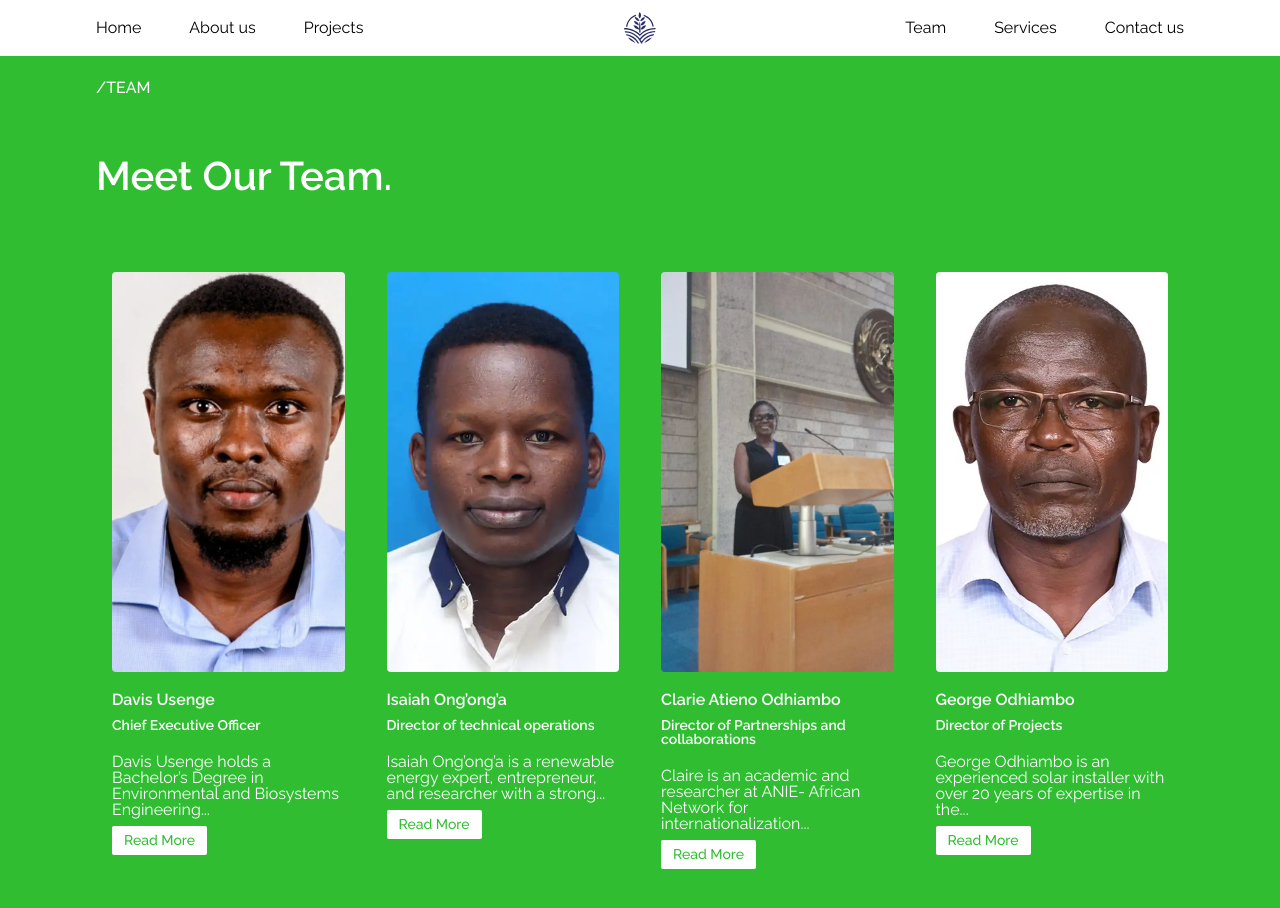
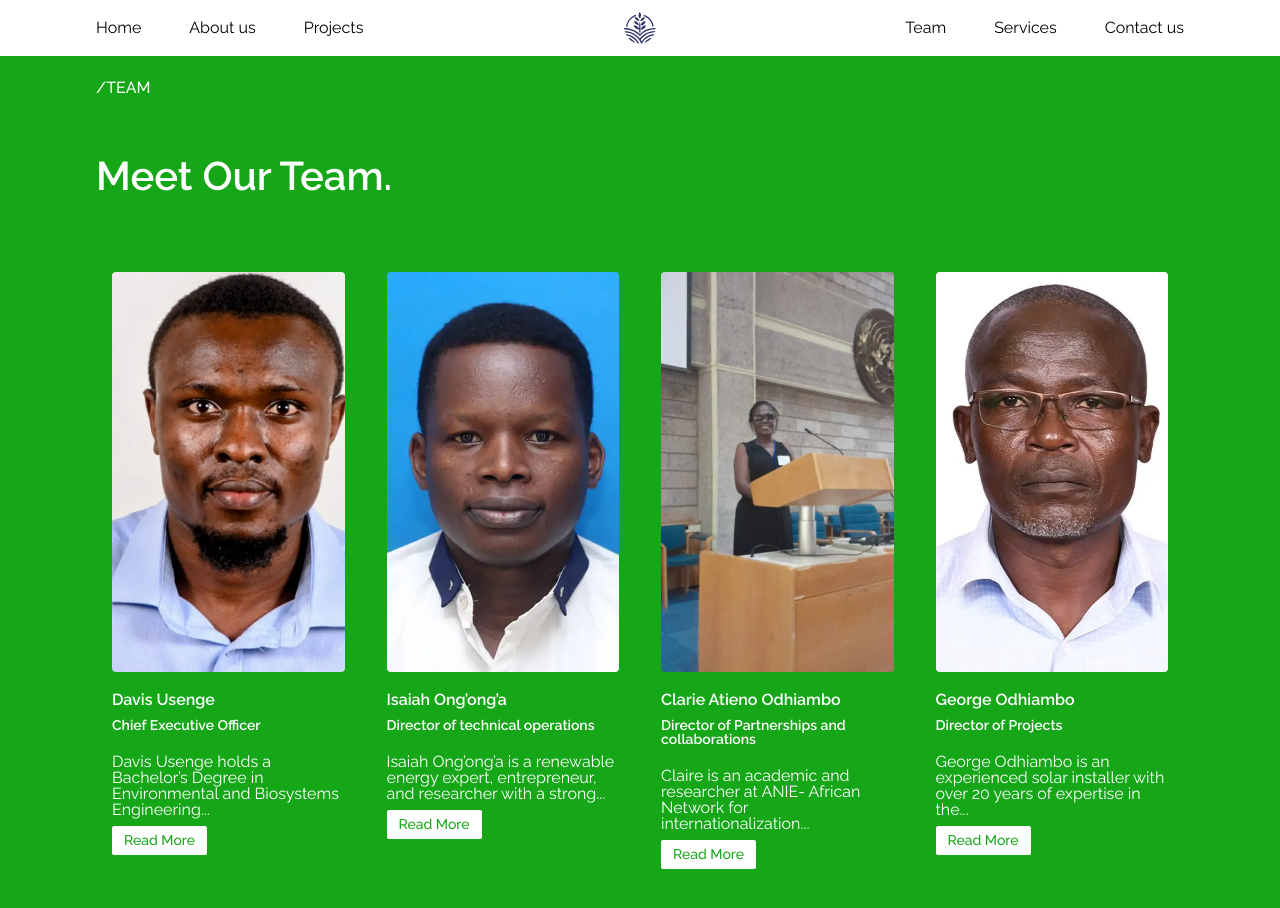
Before and after one commit to Paulvitalis200/greenovex-test, a React (Vite) app: page /team in a window 1280 px wide. Shown: the top 908 px of the page. Built offline with nearby package versions, Linux system fonts and the light colour scheme.

Commit message:
Update colors

```diff
--- a/src/components/Footer.tsx
+++ b/src/components/Footer.tsx
@@ -6,7 +6,7 @@ import { BsTwitterX } from "react-icons/bs";
 
 const Footer = () => {
   return (
-    <div className="min-h-[20vh] p-8 md:p-8 lg:px-24 flex flex-col items-center font-raleway bg-[#30BD32]">
+    <div className="min-h-[20vh] p-8 md:p-8 lg:px-24 flex flex-col items-center font-raleway bg-[#16A718]">
       <div className="w-full flex md:justify-start gap-80">
         <div className="flex flex-col gap-4 md:gap-8 text-white">
           <img src="/static/images/Greenovex-white.svg" className="w-30 md:w-40"/>
--- a/src/components/Projects.tsx
+++ b/src/components/Projects.tsx
@@ -71,10 +71,10 @@ const Projects: React.FC = () => {
         </h2>
         <div className="hidden md:flex gap-2">
           <button onClick={scrollPrev}>
-            <HiArrowLeftCircle className="text-[#30BD32] text-[57px]" />
+            <HiArrowLeftCircle className="text-[#16A718] text-[57px]" />
           </button>
           <button onClick={scrollNext}>
-            <HiArrowRightCircle className="text-[#30BD32] text-[57px]" />
+            <HiArrowRightCircle className="text-[#16A718] text-[57px]" />
           </button>
         </div>
       </div>
@@ -100,7 +100,7 @@ const Projects: React.FC = () => {
                         .replace(/\s+/g, "-")
                         .toLowerCase()}`}
                     >
-                      <button className="mt-3 bg-green-600 text-white px-4 py-2 rounded-md hover:bg-green-700 transition cursor-pointer">
+                      <button className="mt-3 bg-[#16A718] text-white px-4 py-2 rounded-md hover:bg-green-700 transition cursor-pointer">
                         Read more
                       </button>
                     </Link>
--- a/src/components/Services.tsx
+++ b/src/components/Services.tsx
@@ -56,7 +56,7 @@ const Services: React.FC = () => {
   return (
     <section
       id="services"
-      className="min-h-screen flex flex-col bg-[#30BD32] text-white py-25 px-10 md:px-20 lg:px-27 md:py-22 font-raleway"
+      className="min-h-screen flex flex-col bg-[#16A718] text-white py-25 px-10 md:px-20 lg:px-27 md:py-22 font-raleway"
     >
       <div className="absolute top-0 right-0 left-0 w-full z-50">
         <NavigationBar />
--- a/src/components/Team.tsx
+++ b/src/components/Team.tsx
@@ -152,7 +152,7 @@ const TeamSection: React.FC = () => {
             </div>
 
         </Modal>}
-    <section id="team" className="min-h-[70vh] p-10 py-24 md:p-16 lg:py-20 lg:px-24 gap-2 flex flex-col bg-[#30BD32]">
+    <section id="team" className="min-h-[70vh] p-10 py-24 md:p-16 lg:py-20 lg:px-24 gap-2 flex flex-col bg-[#16A718]">
       <div className="absolute top-0 right-0 left-0 w-full z-50">
         <NavigationBar />
       </div>
@@ -190,7 +190,7 @@ const TeamSection: React.FC = () => {
                 <p className="hidden md:block font-regular font-raleway md:mt-4  text-[16px] leading-[100%] tracking-[0%] text-white">
                   {member.about}
                 </p>
-                <button className="bg-white text-[#30BD32] py-1 text-[14px] rounded-xs font-medium mt-2 cursor-pointer font-raleway px-3" onClick={() => handleOpen(member.id)}>Read More</button>
+                <button className="bg-white text-[#16A718] py-1 text-[14px] rounded-xs font-medium mt-2 cursor-pointer font-raleway px-3" onClick={() => handleOpen(member.id)}>Read More</button>
               </div>
               {/* <BsFillArrowUpRightCircleFill
                 className="text-white bg-white rounded-full h-[24px] w-[24px] cursor-pointer transition-transform transform hover:scale-110 md:h-[40px] md:w-[40px] md:mr-8 mb-9 md:hidden"
--- a/src/components/hero.tsx
+++ b/src/components/hero.tsx
@@ -86,7 +86,7 @@ const Hero: React.FC = () => {
           }}
         >
 
-            <button className="bg-[#30BD32] hover:bg-green-600 text-white font-medium rounded-md px-6 py-2 mt-8 md:mt-4 flex items-center gap-2" onClick={scrollToAbout}>
+            <button className="bg-[#16A718] text-white font-medium rounded-md px-6 py-2 mt-8 md:mt-4 flex items-center gap-2 cursor-pointer" onClick={scrollToAbout}>
               <span className="text-lg font-raleway">Get Started</span>
               <FaArrowRightLong className="text-white text-xl" />
             </button>
```
